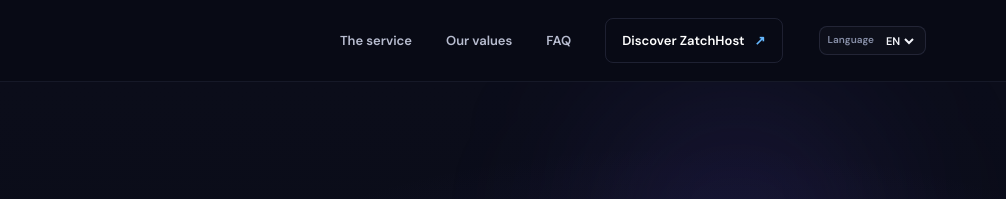
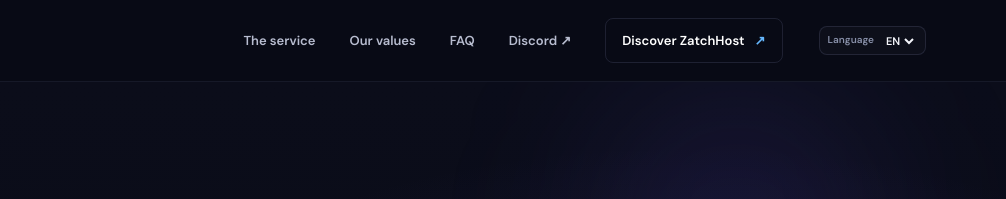
Before and after one commit to ZatchHost/zatchhost.github.io, a plain HTML site: page index.html in a window 1280 px wide. Shown: the top 199 px of the page, 274-1280 px from the left. Drawn offline with Linux system fonts and the light colour scheme.

Commit message:
Add Discord server links to navigation and footer

```diff
--- a/index.html
+++ b/index.html
@@ -45,6 +45,7 @@
         <a href="#service">Le service</a>
         <a href="#engagements">Nos engagements</a>
         <a href="#faq">FAQ</a>
+        <a href="https://dsc.gg/zatchhost" target="_blank" rel="noopener noreferrer">Discord ↗</a>
         <a class="nav-cta" href="#decouvrir">Découvrir ZatchHost <span aria-hidden="true">↗</span></a>
       <div class="language-picker"><label for="language-select">Language</label><select id="language-select" aria-label="Choose language"><option value="fr">FR</option><option value="en">EN</option><option value="es">ES</option><option value="ja">JP</option><option value="de">DE</option></select></div>
       </nav>
@@ -154,7 +155,7 @@
       <p>L'hébergement accessible, simplement.</p>
       <a class="back-top" href="#">Retour en haut ↑</a>
     </div>
-    <nav class="container footer-links" aria-label="Informations légales"><a href="/privacy-policy.html">Confidentialité</a><a href="/legal-notice.html">Mentions légales</a><a href="/acceptable-use-policy.html">Utilisation acceptable</a></nav>
+    <nav class="container footer-links" aria-label="Informations légales"><a href="/privacy-policy.html">Confidentialité</a><a href="/legal-notice.html">Mentions légales</a><a href="/acceptable-use-policy.html">Utilisation acceptable</a><a href="https://dsc.gg/zatchhost" target="_blank" rel="noopener noreferrer">Discord</a></nav>
     <div class="container footer-bottom"><span>© <span id="year">2026</span> ZatchHost. Tous droits réservés.</span><span>Imaginé en France <span class="footer-heart">✳</span></span></div>
   </footer>
   <script src="/script.js" defer></script>
```
